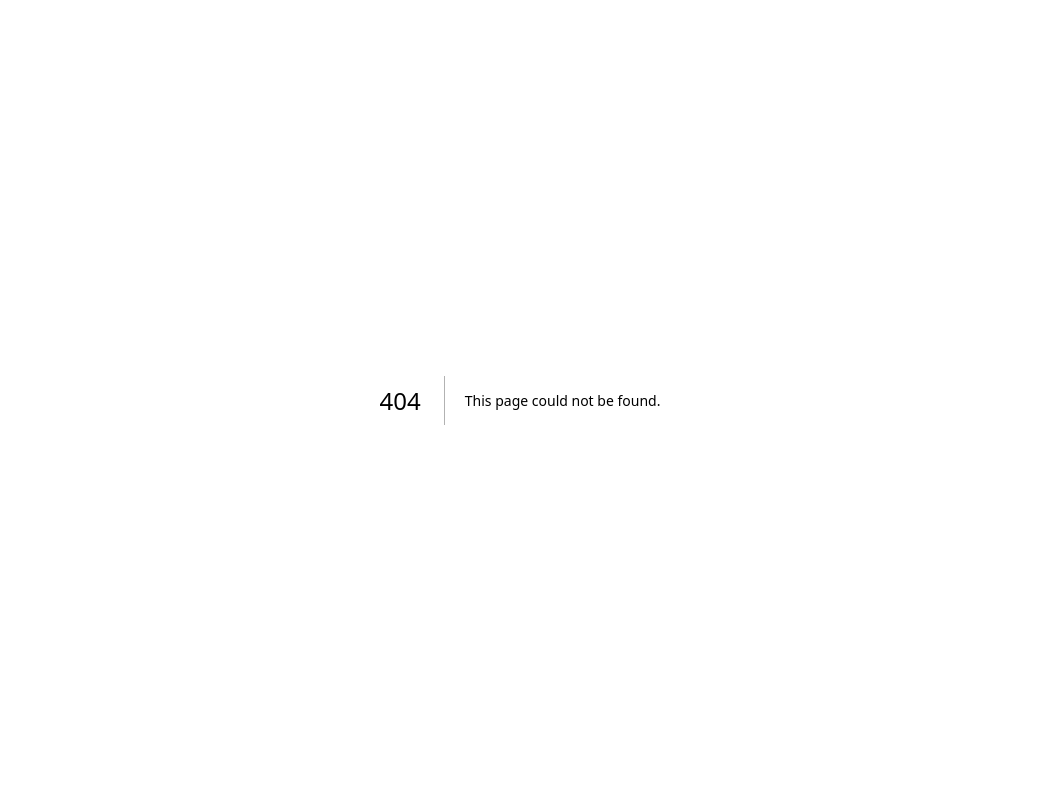
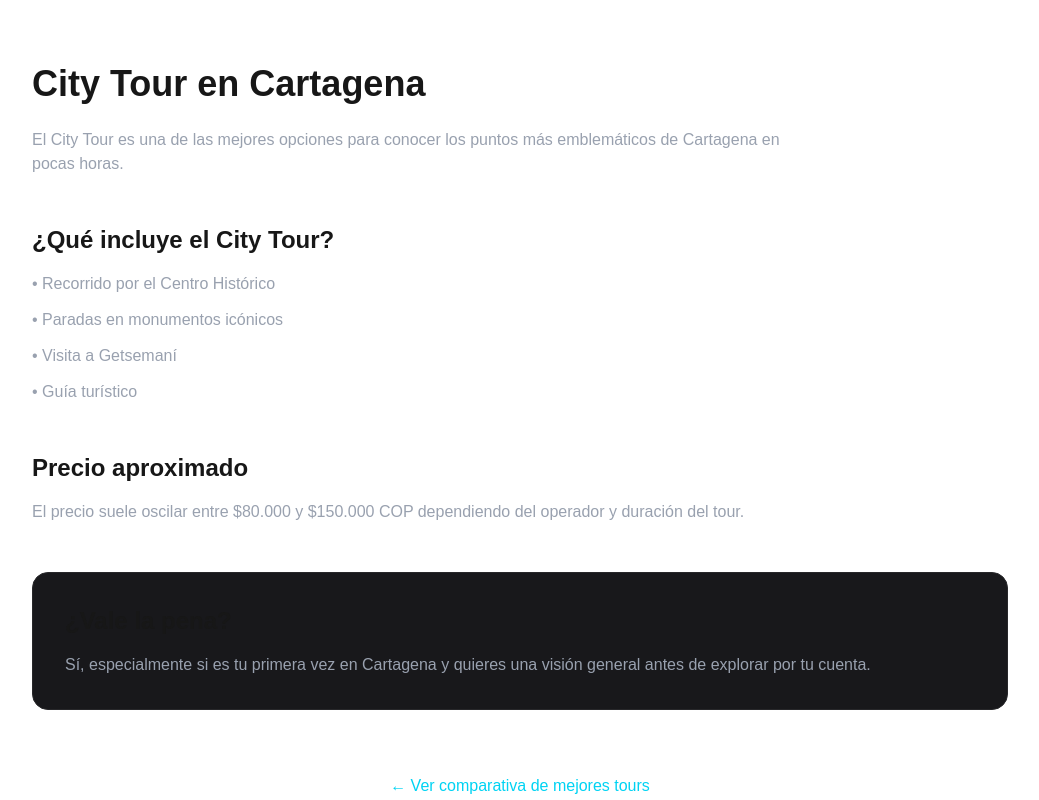
Before and after one commit to Tavodev93/Viajasmart, a Next.js app: page /cartagena/tours/city-tour in a window 1280 px wide. Before the commit this address had no page. Shown: the top 800 px of the page, without its empty margins (120-1159 px from the left). Built offline with nearby package versions, Linux system fonts and the light colour scheme.

Commit message:
Optimize City Tour page

```diff
--- /dev/null
+++ b/app/cartagena/tours/city-tour/page.tsx
@@ -0,0 +1,65 @@
+import Link from "next/link";
+
+export const metadata = {
+  title: "City Tour Cartagena 2026 | Precio y Qué Incluye",
+  description:
+    "Guía completa del City Tour en Cartagena: recorrido por Centro Histórico, Getsemaní y puntos icónicos. Precios actualizados y recomendaciones.",
+};
+
+export default function CityTour() {
+  return (
+    <main className="max-w-5xl mx-auto px-6 py-16">
+
+      <h1 className="text-4xl font-bold mb-6">
+        City Tour en Cartagena
+      </h1>
+
+      <p className="text-gray-400 mb-12 max-w-3xl">
+        El City Tour es una de las mejores opciones para conocer los puntos
+        más emblemáticos de Cartagena en pocas horas.
+      </p>
+
+      <section className="mb-12">
+        <h2 className="text-2xl font-semibold mb-4">
+          ¿Qué incluye el City Tour?
+        </h2>
+        <ul className="space-y-3 text-gray-400">
+          <li>• Recorrido por el Centro Histórico</li>
+          <li>• Paradas en monumentos icónicos</li>
+          <li>• Visita a Getsemaní</li>
+          <li>• Guía turístico</li>
+        </ul>
+      </section>
+
+      <section className="mb-12">
+        <h2 className="text-2xl font-semibold mb-4">
+          Precio aproximado
+        </h2>
+        <p className="text-gray-400">
+          El precio suele oscilar entre $80.000 y $150.000 COP dependiendo
+          del operador y duración del tour.
+        </p>
+      </section>
+
+      <section className="mb-12 bg-zinc-900 border border-zinc-800 rounded-2xl p-8">
+        <h2 className="text-2xl font-semibold mb-4">
+          ¿Vale la pena?
+        </h2>
+        <p className="text-gray-400">
+          Sí, especialmente si es tu primera vez en Cartagena y quieres
+          una visión general antes de explorar por tu cuenta.
+        </p>
+      </section>
+
+      <section className="mt-16 text-center">
+        <Link
+          href="/cartagena/mejores-tours"
+          className="text-cyan-400 hover:underline"
+        >
+          ← Ver comparativa de mejores tours
+        </Link>
+      </section>
+
+    </main>
+  );
+}
```
